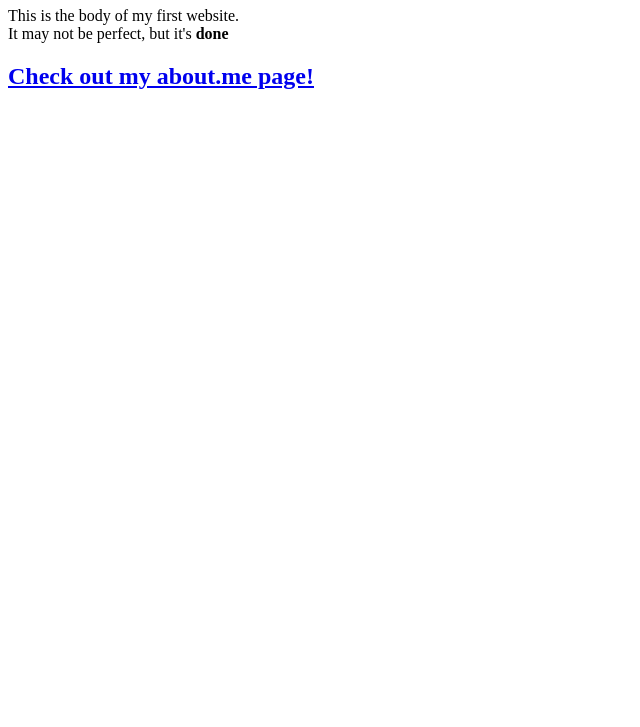
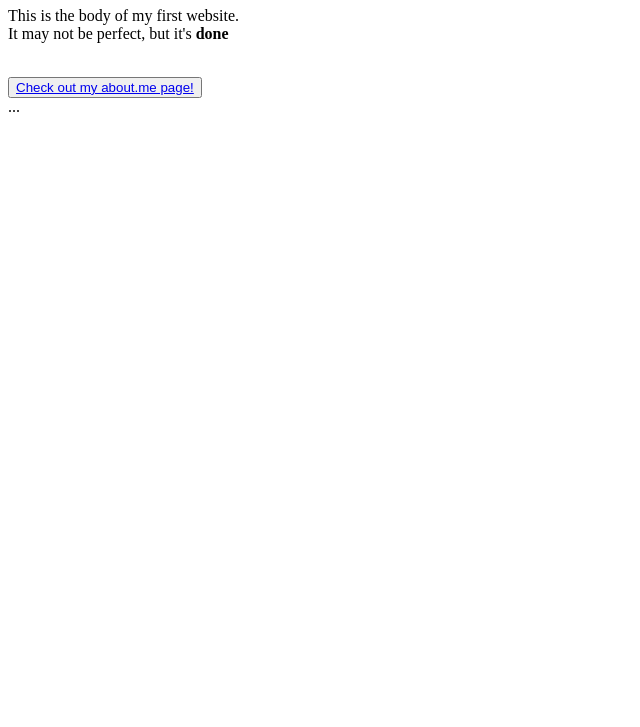
Before and after one commit to josheche/c5_server, a plain HTML site: page public/hello.html in a window 1280 px wide. Shown: the part 73-800 px from the top of the page, without its empty margins (0-640 px from the left). Drawn offline with Linux system fonts and the light colour scheme.

Commit message:
turned link into button

```diff
--- a/public/hello.html
+++ b/public/hello.html
@@ -10,10 +10,15 @@
       <h1>Hello World!</h1>
       <p>This is the body of my first website.<br>It may not be perfect, but it's <b>done</b>
       <br>
-      <h2>
+      </p>
+      <br>
+      <button>
       <a href="http://about.me/josheche">Check out my about.me page!</a>
-      </h2>
-      </p>
+      </button>
+
+
+      <div class="user">...</div>
+      <div class="my product"></div>
     </body>
 
     <style type ="text/css">
```
